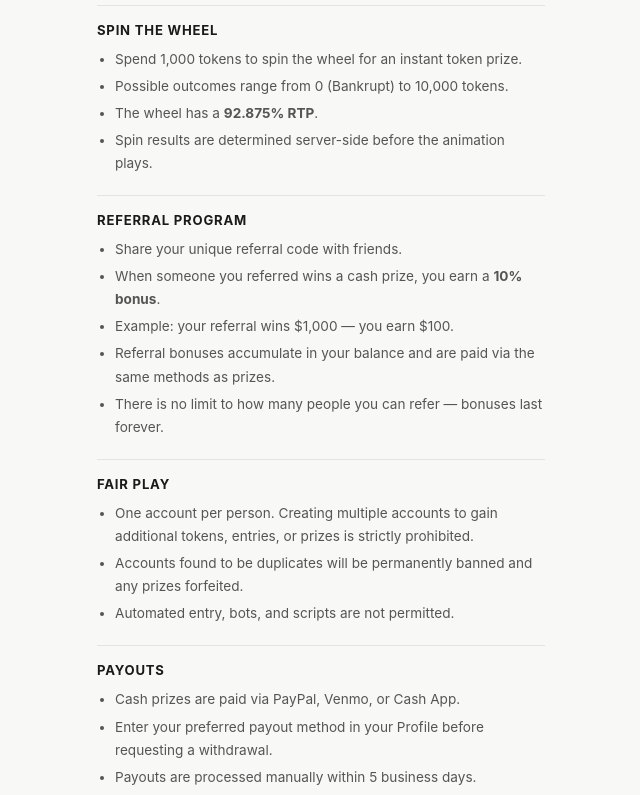
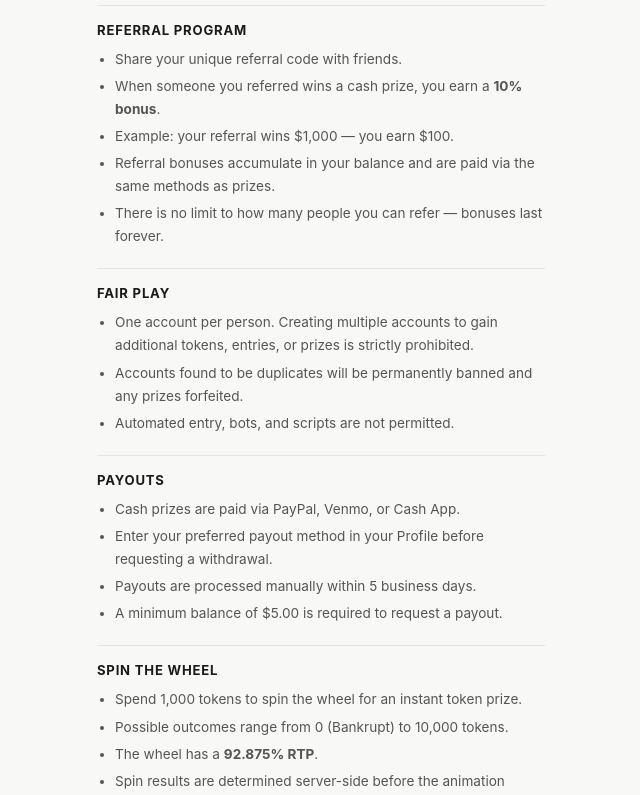
Before and after one commit to salumastake-code/numble-react, a React (Vite) app: page /rules in a window 1280 px wide. Shown: the part 1420-2215 px from the top of the page, without its empty margins (319-959 px from the left). Built offline with nearby package versions, Linux system fonts and the light colour scheme; no server answers; sample sign-in values are in the browser's storage.

Commit message:
rules: move Spin the Wheel section to below Payouts, above Privacy

```diff
--- a/src/pages/Rules.jsx
+++ b/src/pages/Rules.jsx
@@ -88,15 +88,6 @@ export default function Rules() {
           <p className="rules-note">Subscription status at time of entry determines your prize tier.</p>
         </Section>
 
-        <Section title="Spin the Wheel">
-          <ul>
-            <li>Spend 1,000 tokens to spin the wheel for an instant token prize.</li>
-            <li>Possible outcomes range from 0 (Bankrupt) to 10,000 tokens.</li>
-            <li>The wheel has a <strong>92.875% RTP</strong>.</li>
-            <li>Spin results are determined server-side before the animation plays.</li>
-          </ul>
-        </Section>
-
         <Section title="Referral Program">
           <ul>
             <li>Share your unique referral code with friends.</li>
@@ -124,6 +115,15 @@ export default function Rules() {
           </ul>
         </Section>
 
+        <Section title="Spin the Wheel">
+          <ul>
+            <li>Spend 1,000 tokens to spin the wheel for an instant token prize.</li>
+            <li>Possible outcomes range from 0 (Bankrupt) to 10,000 tokens.</li>
+            <li>The wheel has a <strong>92.875% RTP</strong>.</li>
+            <li>Spin results are determined server-side before the animation plays.</li>
+          </ul>
+        </Section>
+
         <Section title="Privacy Policy">
           <p>We collect your email, username, and entry data solely to operate the sweepstakes, determine winners, and process payouts. We do not sell or share your personal data with third parties. See our full <a href="/privacy" className="rules-link">Privacy Policy</a>.</p>
         </Section>
```
